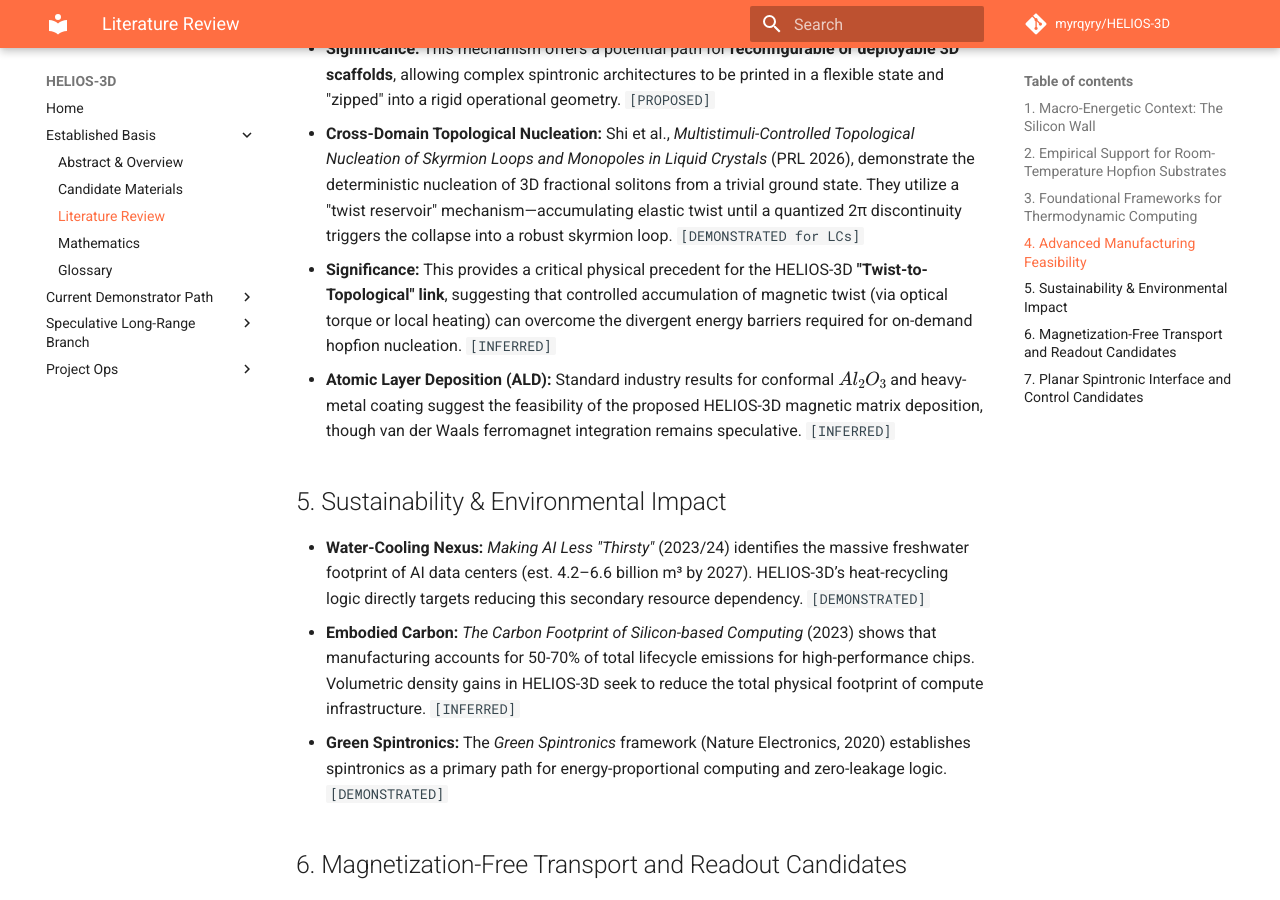
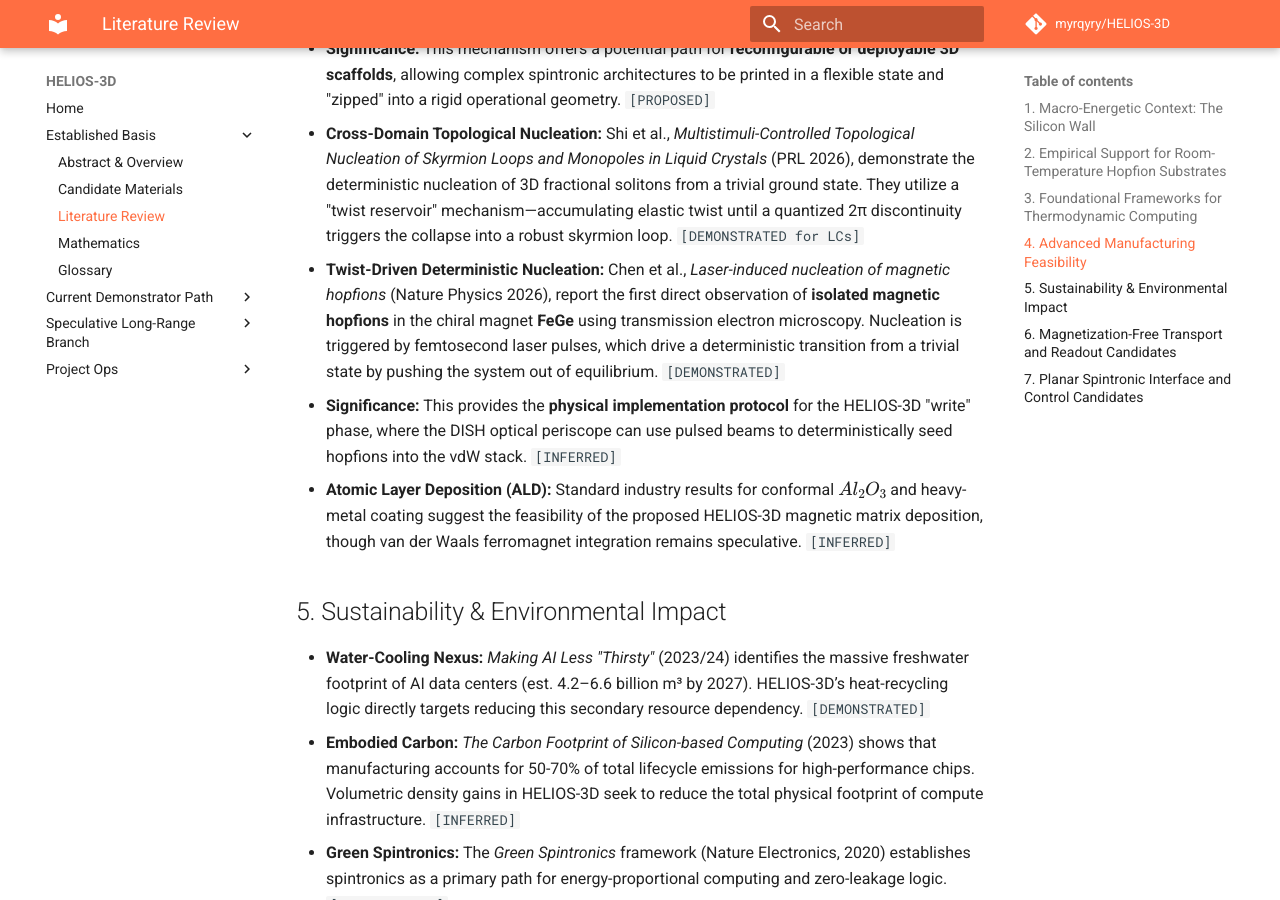
Before and after one commit to myrqyry/HELIOS-3D, an MkDocs documentation site: the page built from docs/LITERATURE_REVIEW.md, in a window 1280 px wide and 900 px high, scrolled down 1621 px. Built offline with MkDocs 1.6.1 and Material for MkDocs 9.7.7, drawn with Linux system fonts in a browser that asks for light colours; comment, search, counter and statistics services are not loaded.

Commit message:
docs: ground twist-driven nucleation in laser-induced protocol (Chen et al., 2026)

```diff
--- a/docs/LITERATURE_REVIEW.md
+++ b/docs/LITERATURE_REVIEW.md
@@ -25,7 +25,8 @@
 *   **Flexible-Rigid Transition Mechanisms (Y-zipper):** Li et al. (2026) demonstrate a 3D-printed "Y-zipper" structure that enables rapid and reversible transition between flexible strips and rigid rods. `[DEMONSTRATED]`
 *   **Significance:** This mechanism offers a potential path for **reconfigurable or deployable 3D scaffolds**, allowing complex spintronic architectures to be printed in a flexible state and "zipped" into a rigid operational geometry. `[PROPOSED]`
 *   **Cross-Domain Topological Nucleation:** Shi et al., *Multistimuli-Controlled Topological Nucleation of Skyrmion Loops and Monopoles in Liquid Crystals* (PRL 2026), demonstrate the deterministic nucleation of 3D fractional solitons from a trivial ground state. They utilize a "twist reservoir" mechanism—accumulating elastic twist until a quantized 2π discontinuity triggers the collapse into a robust skyrmion loop. `[DEMONSTRATED for LCs]`
-*   **Significance:** This provides a critical physical precedent for the HELIOS-3D **"Twist-to-Topological" link**, suggesting that controlled accumulation of magnetic twist (via optical torque or local heating) can overcome the divergent energy barriers required for on-demand hopfion nucleation. `[INFERRED]`
+*   **Twist-Driven Deterministic Nucleation:** Chen et al., *Laser-induced nucleation of magnetic hopfions* (Nature Physics 2026), report the first direct observation of **isolated magnetic hopfions** in the chiral magnet **FeGe** using transmission electron microscopy. Nucleation is triggered by femtosecond laser pulses, which drive a deterministic transition from a trivial state by pushing the system out of equilibrium. `[DEMONSTRATED]`
+*   **Significance:** This provides the **physical implementation protocol** for the HELIOS-3D "write" phase, where the DISH optical periscope can use pulsed beams to deterministically seed hopfions into the vdW stack. `[INFERRED]`
 *   **Atomic Layer Deposition (ALD):** Standard industry results for conformal $Al_2O_3$ and heavy-metal coating suggest the feasibility of the proposed HELIOS-3D magnetic matrix deposition, though van der Waals ferromagnet integration remains speculative. `[INFERRED]`
 
 ## 5. Sustainability & Environmental Impact
```
Also changed, not shown: docs/OPEN_QUESTIONS.md (+1 -1 lines).
